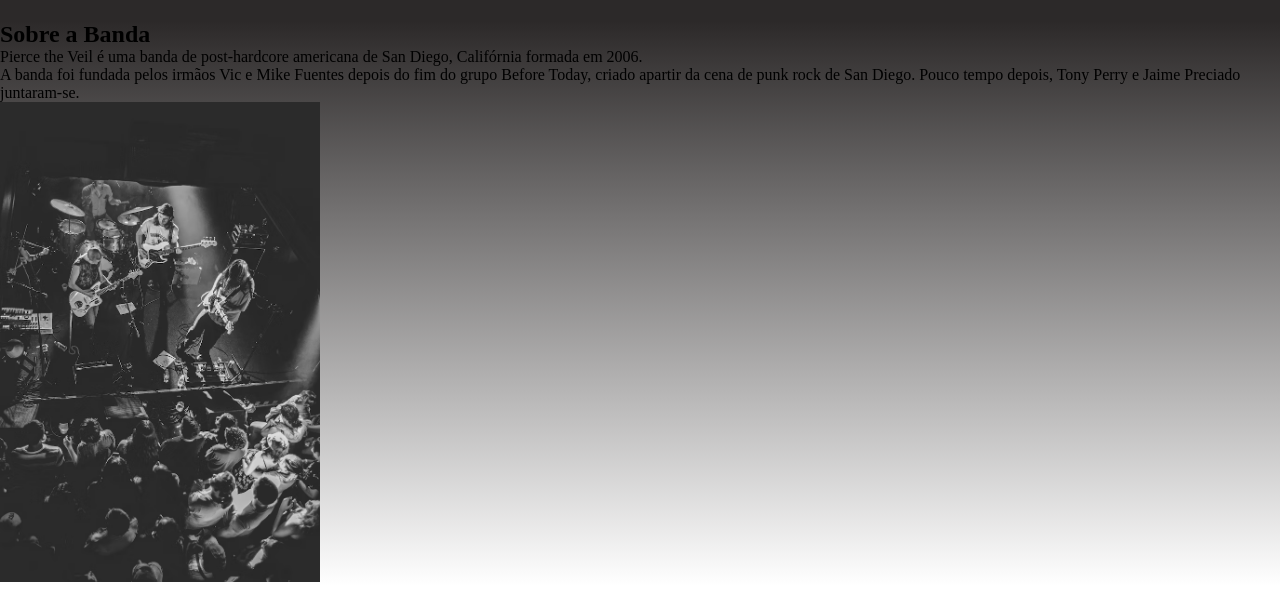
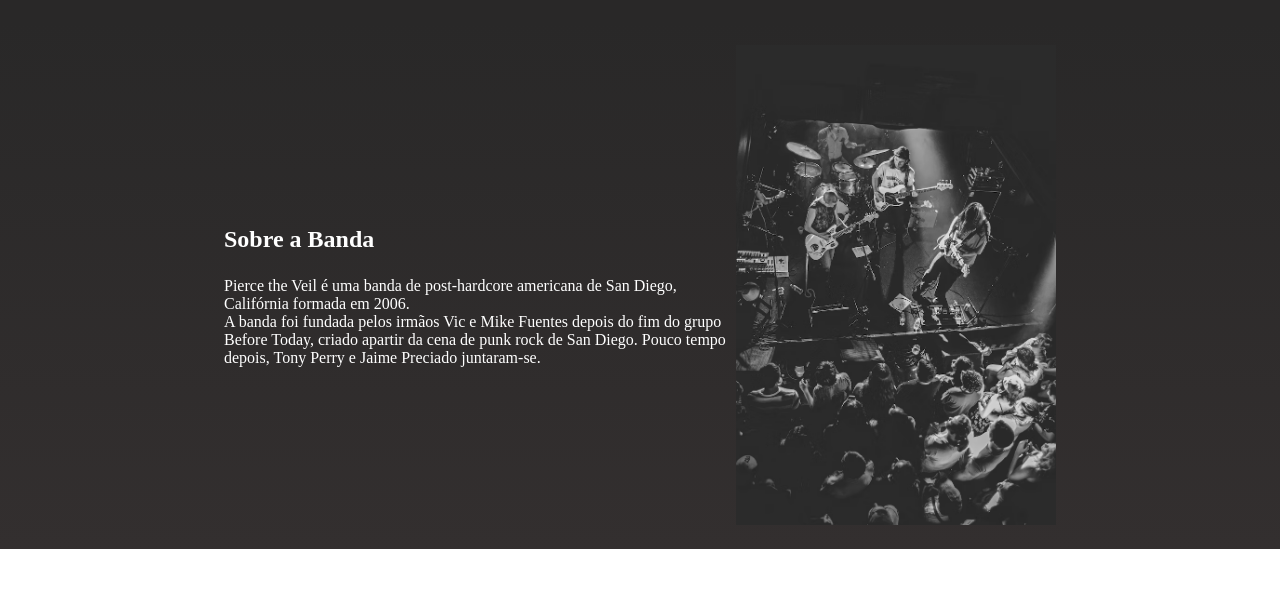
Before and after one commit to llovmnty/piercetheveil, a plain HTML site: page index.html in a window 1280 px wide. Shown: the part 198-800 px from the top of the page. Drawn offline with Linux system fonts and the light colour scheme.

Commit message:
texto+foto center

```diff
--- a/index.html
+++ b/index.html
@@ -16,10 +16,12 @@
         </ul>
     </header>
     <section class="banda">
+        <div class= "banda-conteudo">
         <h2 class="banda-titulo">Sobre a Banda</h2>
         <p class="banda-texto-um">Pierce the Veil é uma banda de post-hardcore americana de San Diego, Califórnia formada em 2006.</p>
         <p class="banda-texto-dois">A banda foi fundada pelos irmãos Vic e Mike Fuentes depois do fim do grupo Before Today, criado apartir da cena de punk rock de San Diego.
             Pouco tempo depois, Tony Perry e Jaime Preciado juntaram-se.</p>
+         </div>
     <img class="banda-imagem" src="PTV.avif" alt="banda de rock">
     </section>
 </body>
--- a/style.css
+++ b/style.css
@@ -1,5 +1,5 @@
 .cabecalho {
-    background-color: #2c2929;
+    background-color: #292828;
     color: #ffffff;
     display: flex;
     justify-content: space-around;
@@ -17,4 +17,17 @@
 }
 .banda-imagem{
     width:25%;}
-    .banda {background-image: linear-gradient(#2c2929,#ffffff);}
+
+    .banda {background-image: linear-gradient(#292828, #332f2f);
+    color: #ffffff;
+    display: flex;
+ justify-content: center;
+ align-items: center;
+ padding: 24px 0;
+}
+.banda-conteudo{
+width: 40%;
+}
+.banda-titulo {
+    padding: 24px 0;
+}
```
